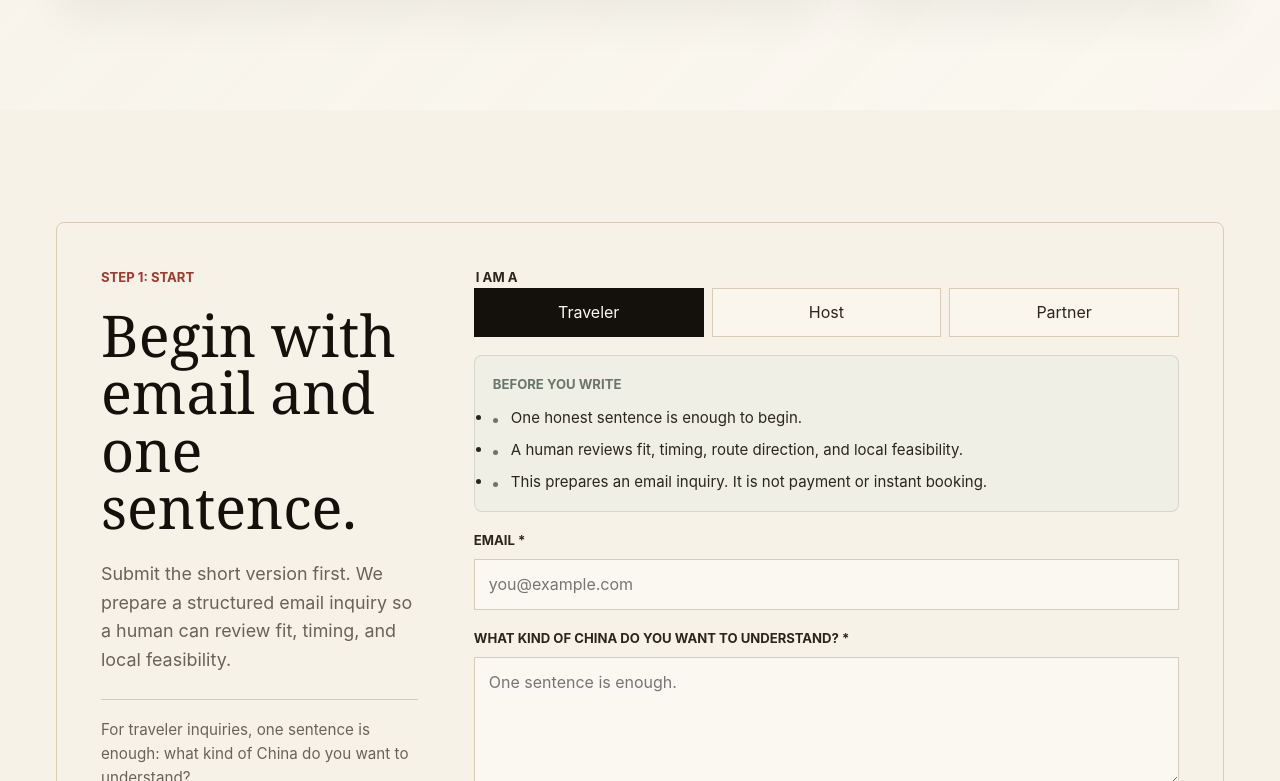
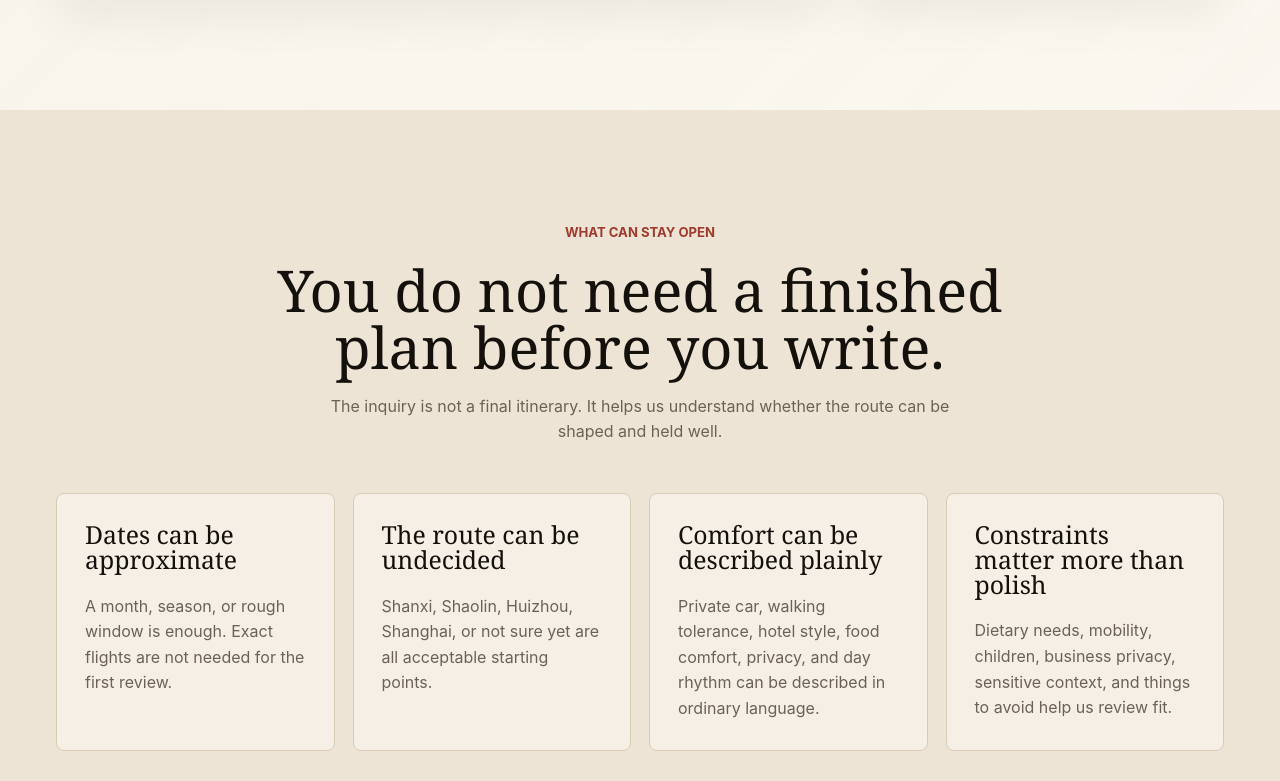
Before and after one commit to luckyericyao/localhostchinav1, a Next.js app: page /inquiry in a window 1280 px wide. Shown: the part 1799-2580 px from the top of the page. Built offline with nearby package versions, Linux system fonts and the light colour scheme.

Commit message:
Reduce inquiry planning friction

```diff
--- a/app/inquiry/page.tsx
+++ b/app/inquiry/page.tsx
@@ -23,6 +23,29 @@ const afterSubmit = [
   "We check whether a local host fit is realistic.",
   "We clarify feasibility before anything becomes a route.",
   "If the request is not a fit, we may redirect or decline it."
+];
+
+const canStayOpen = [
+  {
+    title: "Dates can be approximate",
+    copy:
+      "A month, season, or rough window is enough. Exact flights are not needed for the first review."
+  },
+  {
+    title: "The route can be undecided",
+    copy:
+      "Shanxi, Shaolin, Huizhou, Shanghai, or not sure yet are all acceptable starting points."
+  },
+  {
+    title: "Comfort can be described plainly",
+    copy:
+      "Private car, walking tolerance, hotel style, food comfort, privacy, and day rhythm can be described in ordinary language."
+  },
+  {
+    title: "Constraints matter more than polish",
+    copy:
+      "Dietary needs, mobility, children, business privacy, sensitive context, and things to avoid help us review fit."
+  }
 ];
 
 type InquiryPageProps = {
@@ -85,6 +108,25 @@ export default async function InquiryPage({ searchParams }: InquiryPageProps) {
         </section>
 
         <CulturalImageLayer {...culturalVisualLayers.inquiry} tone="paper" />
+
+        <section className="section section--stone">
+          <div className="section-heading section-heading--center">
+            <p className="eyebrow">What Can Stay Open</p>
+            <h2>You do not need a finished plan before you write.</h2>
+            <p>
+              The inquiry is not a final itinerary. It helps us understand
+              whether the route can be shaped and held well.
+            </p>
+          </div>
+          <div className="support-card-grid">
+            {canStayOpen.map((item) => (
+              <article className="support-detail-card" key={item.title}>
+                <h3>{item.title}</h3>
+                <p>{item.copy}</p>
+              </article>
+            ))}
+          </div>
+        </section>
 
         <section className="section section--inquiry" id="private-route">
           <div className="inquiry-shell inquiry-shell--wide">
```
